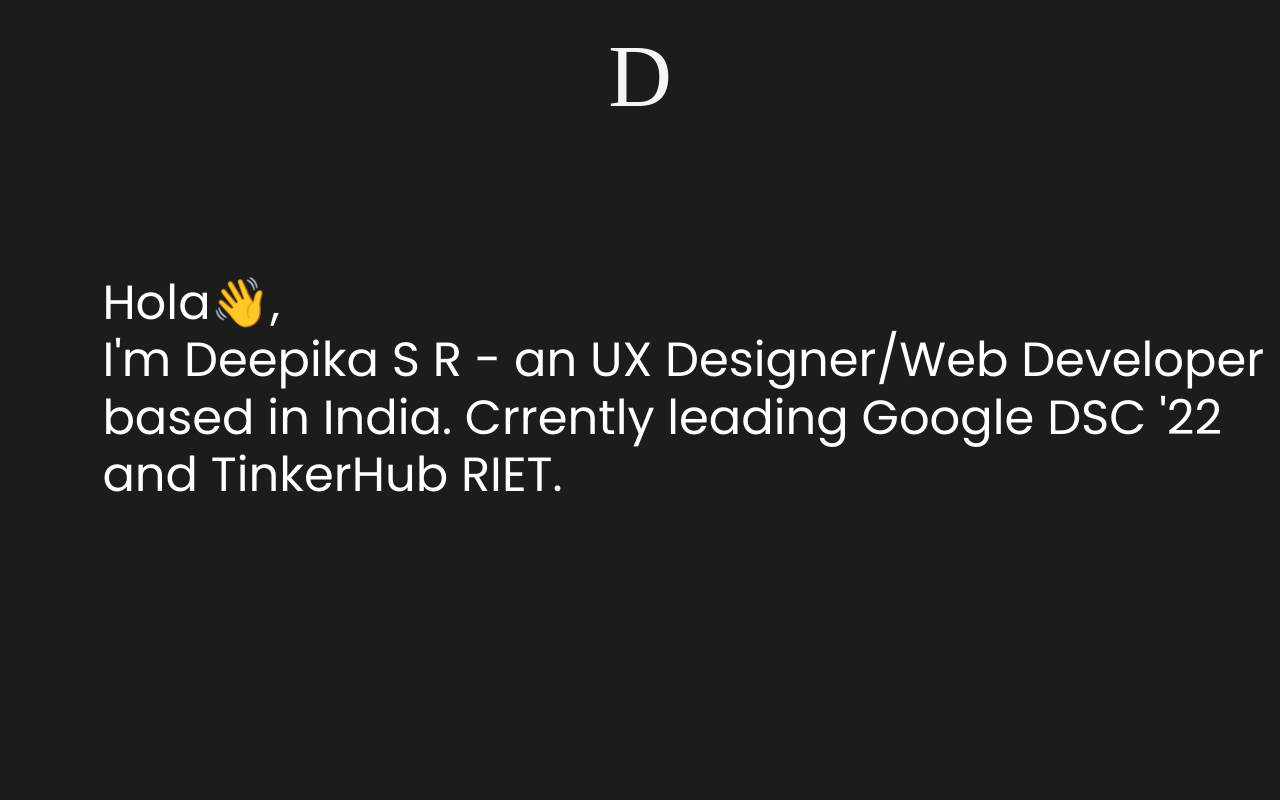
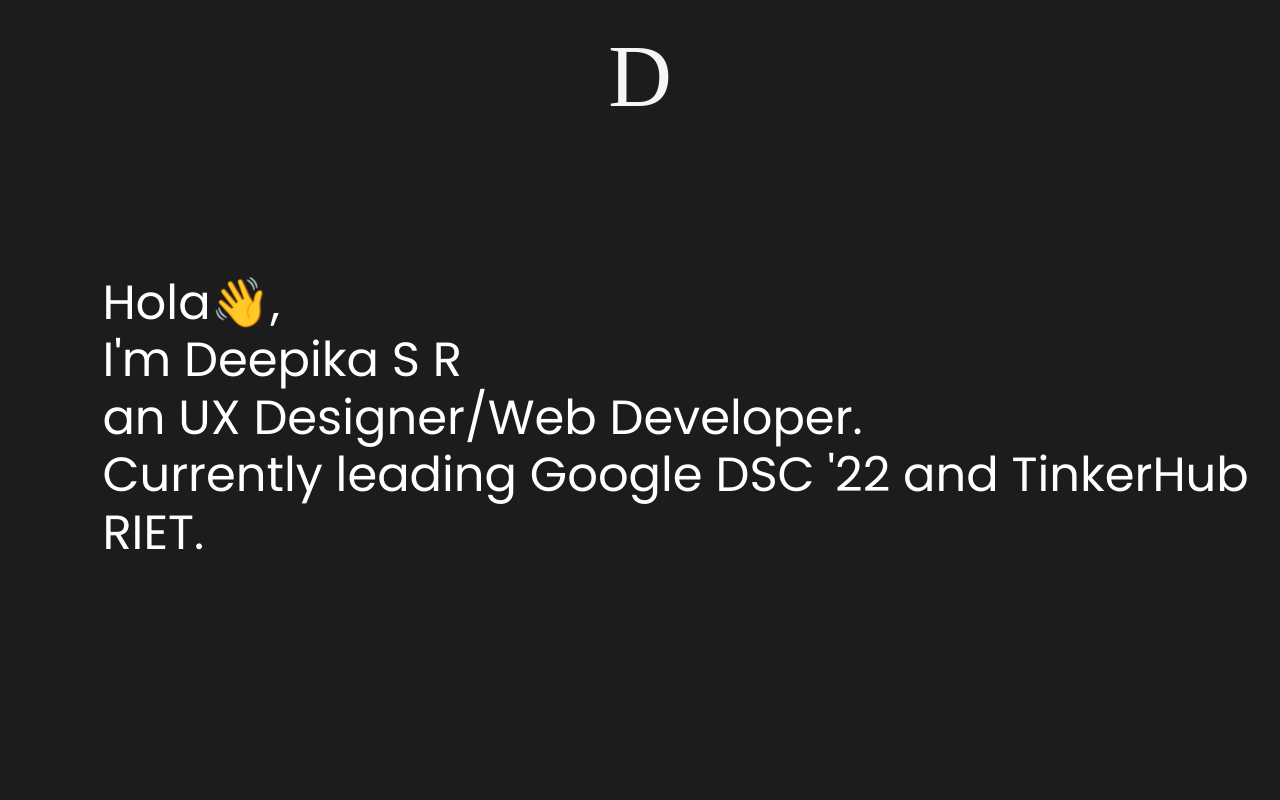
Before and after one commit to DeepikaSR4/deepika, a plain HTML site: page index.html in a window 1280 px wide. Shown: the top 800 px of the page. Drawn offline with nearby package versions, Linux system fonts and the light colour scheme; a web font is replaced by a local one.

Commit message:
Update index.html

```diff
--- a/index.html
+++ b/index.html
@@ -36,8 +36,8 @@
   <h2>
     Hola👋,
     <br>
-    I'm Deepika S R - an UX Designer/Web Developer <br> based in India.
-    Crrently leading Google DSC '22 and TinkerHub RIET.</h2>
+    I'm Deepika S R<br>an UX Designer/Web Developer.<br>
+    Currently leading Google DSC '22 and TinkerHub RIET.</h2>
   </div>
 </section>
 
```
